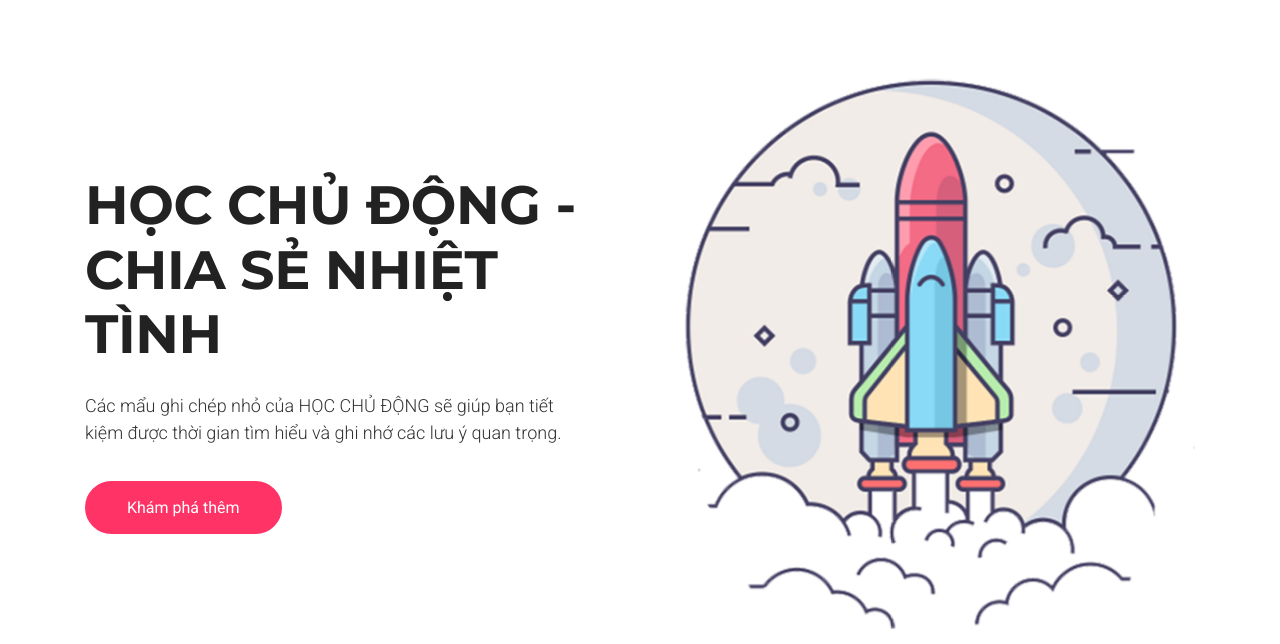
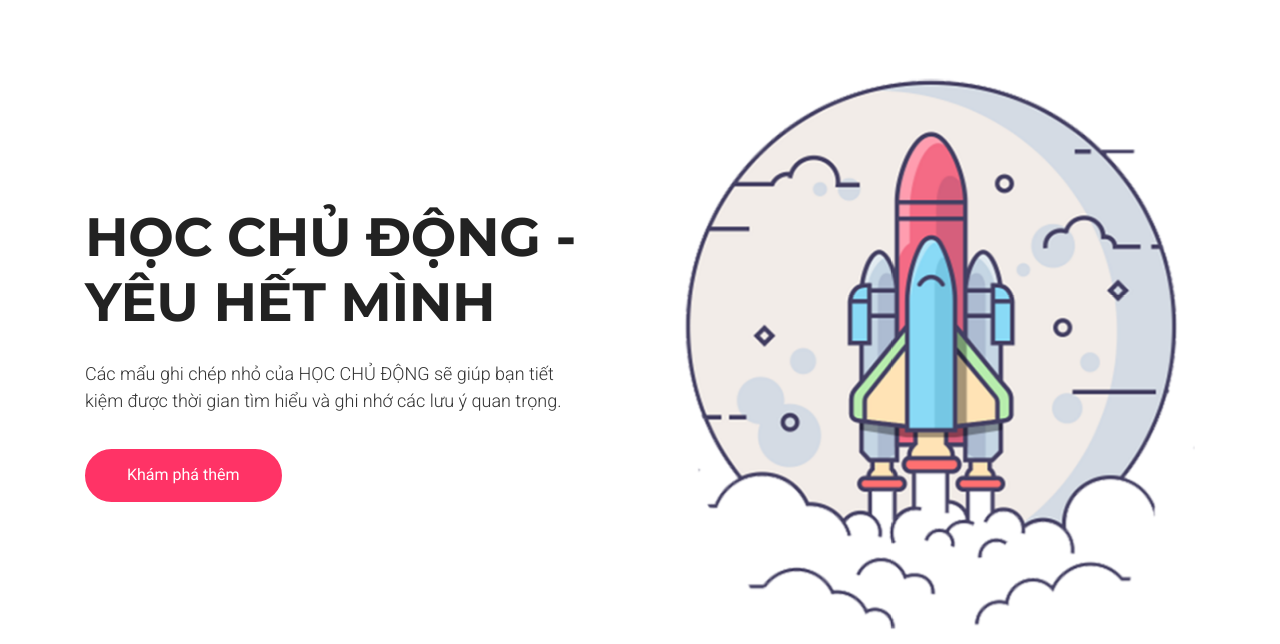
Before and after one commit to hocchudong/hocchudong.github.io, a plain HTML site: page index.html in a window 1280 px wide. Shown: the part 101-745 px from the top of the page. Drawn offline with Linux system fonts and the light colour scheme; a script that the page names is missing.

Commit message:
cập nhật website học chủ động

```diff
--- a/index.html
+++ b/index.html
@@ -179,7 +179,7 @@
 
 								<!-- Title -->
 								<h2 class="h2-sm animated" data-animation="fadeInUp" data-animation-delay="300">
-								   HỌC CHỦ ĐỘNG - CHIA SẺ NHIỆT TÌNH
+								   HỌC CHỦ ĐỘNG - YÊU HẾT MÌNH
 								</h2>
 
 								<!-- Text -->
```
Also changed, not shown: 1 other file.
